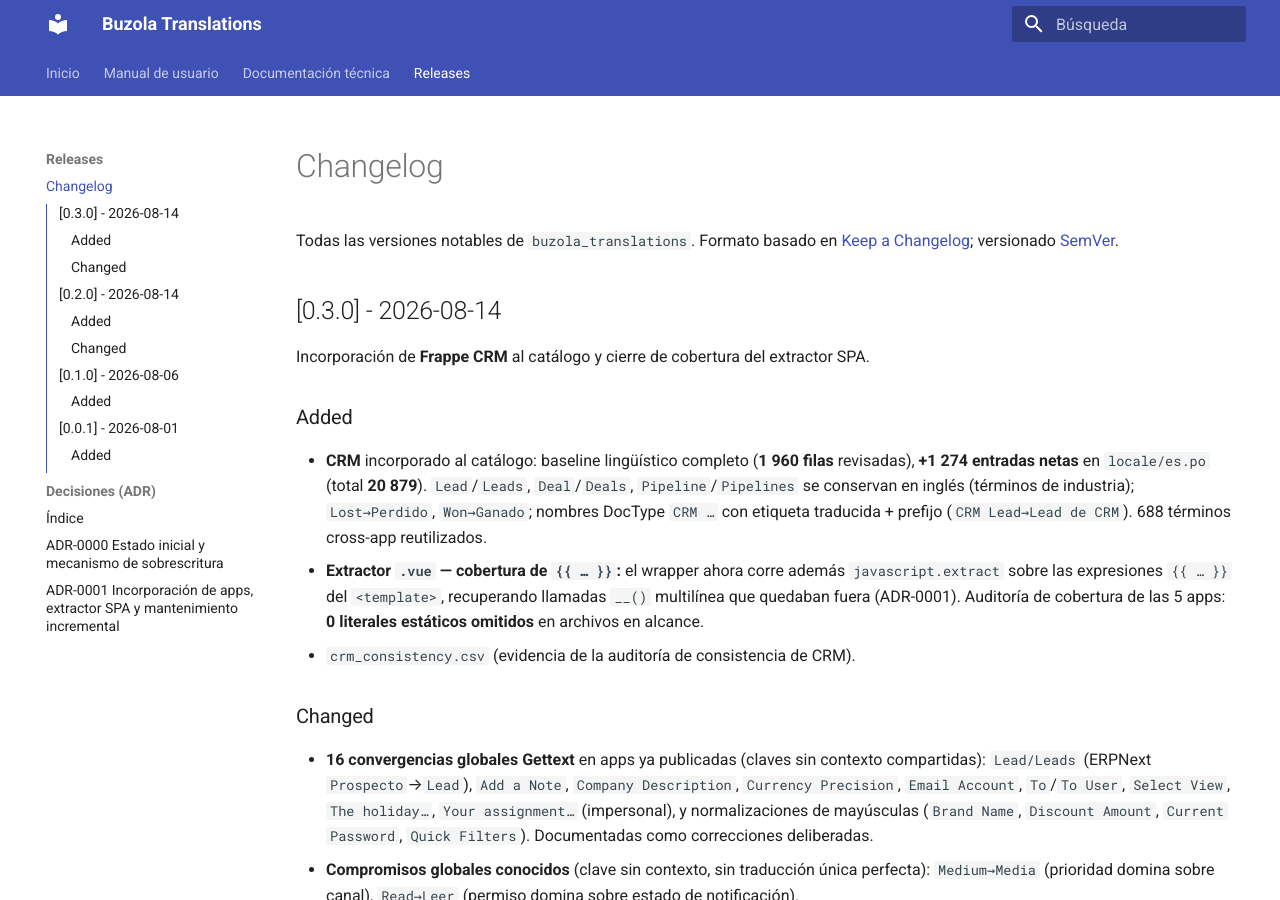
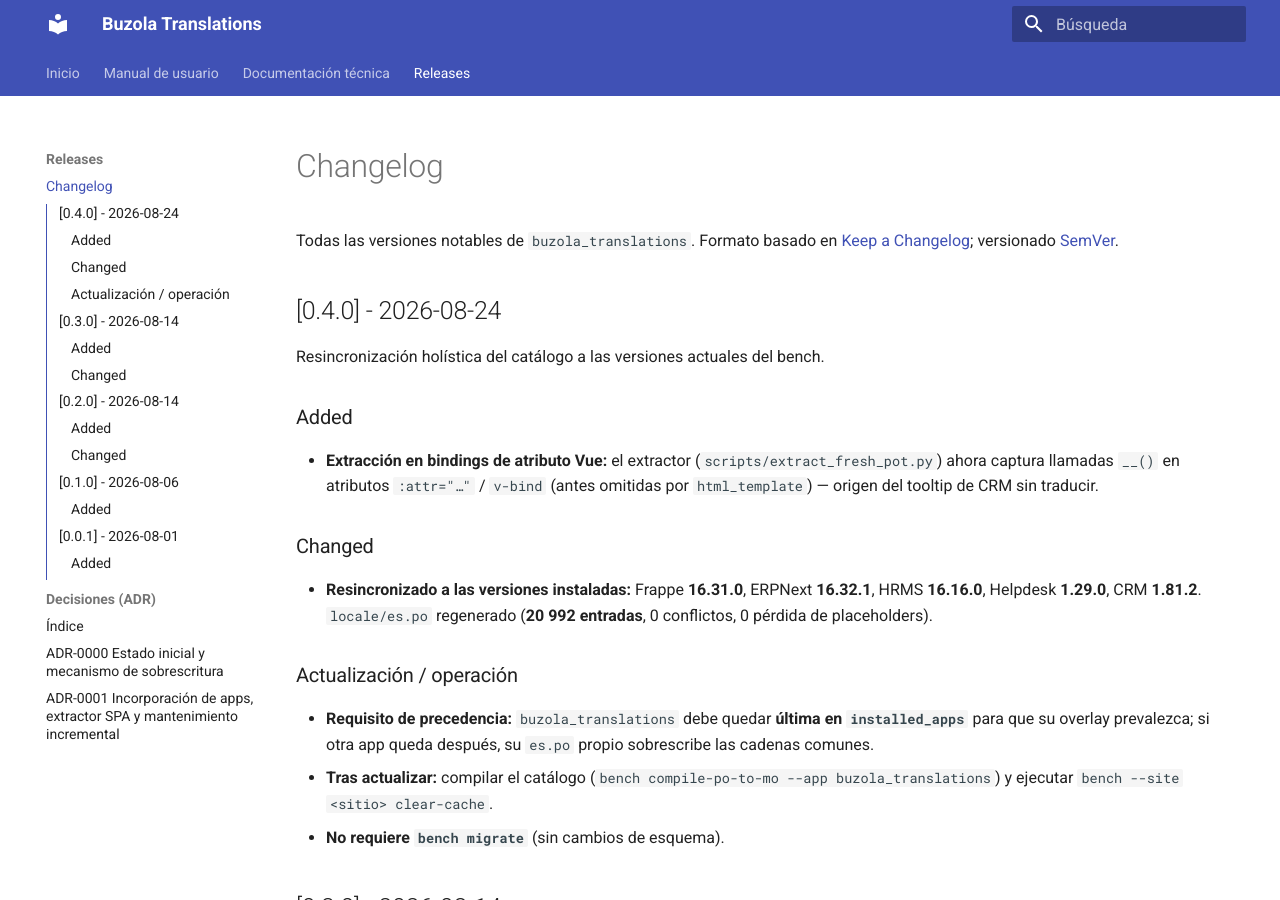
Before and after one commit to luisrms69/buzola_translations, an MkDocs documentation site: the page built from docs/CHANGELOG.md, in a window 1280 px wide and 900 px high. Built offline with MkDocs 1.6.1 and Material for MkDocs 9.7.7, drawn with Linux system fonts in a browser that asks for light colours.

Commit message:
docs(changelog): add v0.4.0 update notes
Co-Authored-By: Claude Opus 4.8 (1M context) <noreply@anthropic.com>

```diff
--- a/docs/CHANGELOG.md
+++ b/docs/CHANGELOG.md
@@ -3,6 +3,27 @@
 Todas las versiones notables de `buzola_translations`.
 Formato basado en [Keep a Changelog](https://keepachangelog.com/es-ES/1.0.0/);
 versionado [SemVer](https://semver.org/lang/es/).
+
+## [0.4.0] - 2026-08-24
+
+Resincronización holística del catálogo a las versiones actuales del bench.
+
+### Added
+- **Extracción en bindings de atributo Vue:** el extractor (`scripts/extract_fresh_pot.py`) ahora
+  captura llamadas `__()` en atributos `:attr="…"` / `v-bind` (antes omitidas por `html_template`) —
+  origen del tooltip de CRM sin traducir.
+
+### Changed
+- **Resincronizado a las versiones instaladas:** Frappe **16.31.0**, ERPNext **16.32.1**, HRMS **16.16.0**,
+  Helpdesk **1.29.0**, CRM **1.81.2**. `locale/es.po` regenerado (**20 992 entradas**, 0 conflictos,
+  0 pérdida de placeholders).
+
+### Actualización / operación
+- **Requisito de precedencia:** `buzola_translations` debe quedar **última en `installed_apps`** para que
+  su overlay prevalezca; si otra app queda después, su `es.po` propio sobrescribe las cadenas comunes.
+- **Tras actualizar:** compilar el catálogo (`bench compile-po-to-mo --app buzola_translations`) y ejecutar
+  `bench --site <sitio> clear-cache`.
+- **No requiere `bench migrate`** (sin cambios de esquema).
 
 ## [0.3.0] - 2026-08-14
 
```
